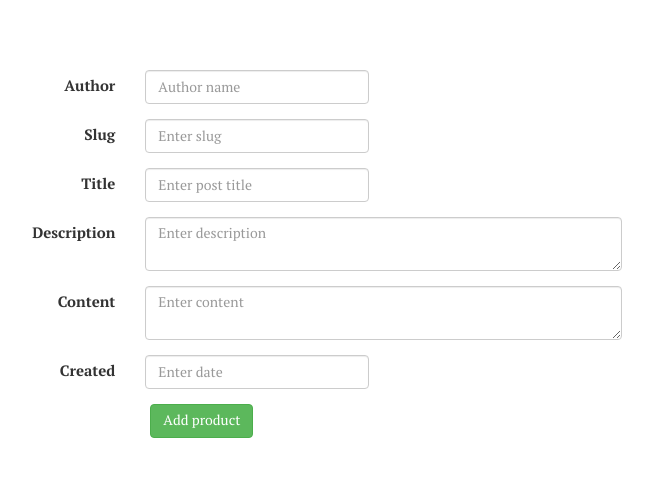
After one commit to laurisu/webskola-clone, a PHP site: template templates/admin/blog/add.html.twig in a window 1280 px wide. The commit adds this page. Shown: the top 477 px of the page, without its empty margins (193-846 px from the left). Run offline with PHP 8.4, Linux system fonts and the light colour scheme; the template is opened without the code that fills it, so the values that code supplies are empty; a stand-in replaces the project's code that opens the database connection; style sheets or scripts are compiled from the project's sources; some libraries are stand-ins or nearby versions; some web fonts are replaced.

Commit message:
UPDATE: Admin panel and admin blogs added

```diff
--- /dev/null
+++ b/templates/admin/adminPanel.html.twig
@@ -0,0 +1 @@
+{# empty Twig template #}
--- /dev/null
+++ b/templates/admin/blog/add.html.twig
@@ -0,0 +1,59 @@
+{% extends "base.html.twig" %}
+
+{% block main_menu %}
+{% endblock %}
+
+{% block content %}
+
+    <div class="container">
+        <div class="col-lg-8">
+            <form class="form-horizontal" role="form" method="post">
+                <div class="form-group">
+                    <label for="AddProdName" class="col-lg-4 control-label">Author</label>
+                    <div class="col-lg-4">
+                        <input type="text" class="form-control" name="author" id="AddProdName" placeholder="Author name">
+                    </div>
+                </div>
+                <div class="form-group">
+                    <label for="AddSlug" class="col-lg-4 control-label">Slug</label>
+                    <div class="col-lg-4">
+                        <input type="text" class="form-control" name="slug" id="AddSlug" placeholder="Enter slug">
+                    </div>
+                </div>
+                <div class="form-group">
+                    <label for="AddTitle" class="col-lg-4 control-label">Title</label>
+                    <div class="col-lg-4">
+                        <input type="text" class="form-control" name="blog-title" id="AddTitle" placeholder="Enter post title">
+                    </div>
+                </div>
+                <div class="form-group">
+                    <label for="AddDescription" class="col-lg-4 control-label">Description</label>
+                    <div class="col-lg-8">
+                        <textarea class="form-control" name="description" id="AddDescription" placeholder="Enter description"></textarea>
+                    </div>
+                </div>
+                <div class="form-group">
+                    <label for="AddContent" class="col-lg-4 control-label">Content</label>
+                    <div class="col-lg-8">
+                        <textarea class="form-control" name="content" id="AddContent" placeholder="Enter content"></textarea>
+                    </div>
+                </div>
+                <div class="form-group">
+                    <label for="AddDate" class="col-lg-4 control-label">Created</label>
+                    <div class="col-lg-4">
+                        <input type="text" class="form-control" name="created" id="AddDate" placeholder="Enter date">
+                    </div>
+                </div>
+
+                <div class="col-lg-offset-4 col-lg-4">
+                    <button type="submit" class="btn btn-success">Add product</button>
+                </div>
+            </form>
+        </div>
+    </div>
+
+
+{% endblock %}
+
+{% block footer %}
+{% endblock %}
--- /dev/null
+++ b/templates/admin/blog/edit.html.twig
@@ -0,0 +1 @@
+{# empty Twig template #}
--- /dev/null
+++ b/templates/admin/blog/view.html.twig
@@ -0,0 +1 @@
+{# empty Twig template #}
```
Also changed, not shown: controller/AdminPanelController.php (added, +8 -0 lines), controller/BlogController.php (+34 -7 lines), public/index.php (+41 -1 lines), templates/admin/blog/list.html.twig (added, +13 -0 lines).
